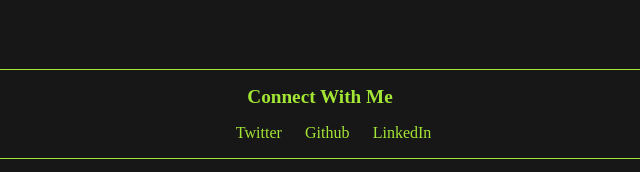
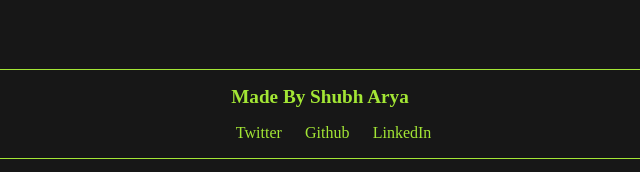
Before and after one commit to shubh-37/is-your-birthday-a-palindrome, a plain HTML site: page index.html in a window 1280 px wide. Shown: the part 641-813 px from the top of the page, 321-961 px from the left. Drawn offline with Linux system fonts and the light colour scheme.

Commit message:
refactor: changed the footer heading

```diff
--- a/index.html
+++ b/index.html
@@ -16,7 +16,7 @@
             <p class="output"></p>
         </div>
         <footer class="footer">
-            <span class="footer-heading">Connect With Me</span>
+            <span class="footer-heading">Made By Shubh Arya</span>
             <ul class="list-non-bullet">
                 <li class="list-item-inline">
                     <a href="https://twitter.com/shubh_37" class="link">Twitter</a>
```
